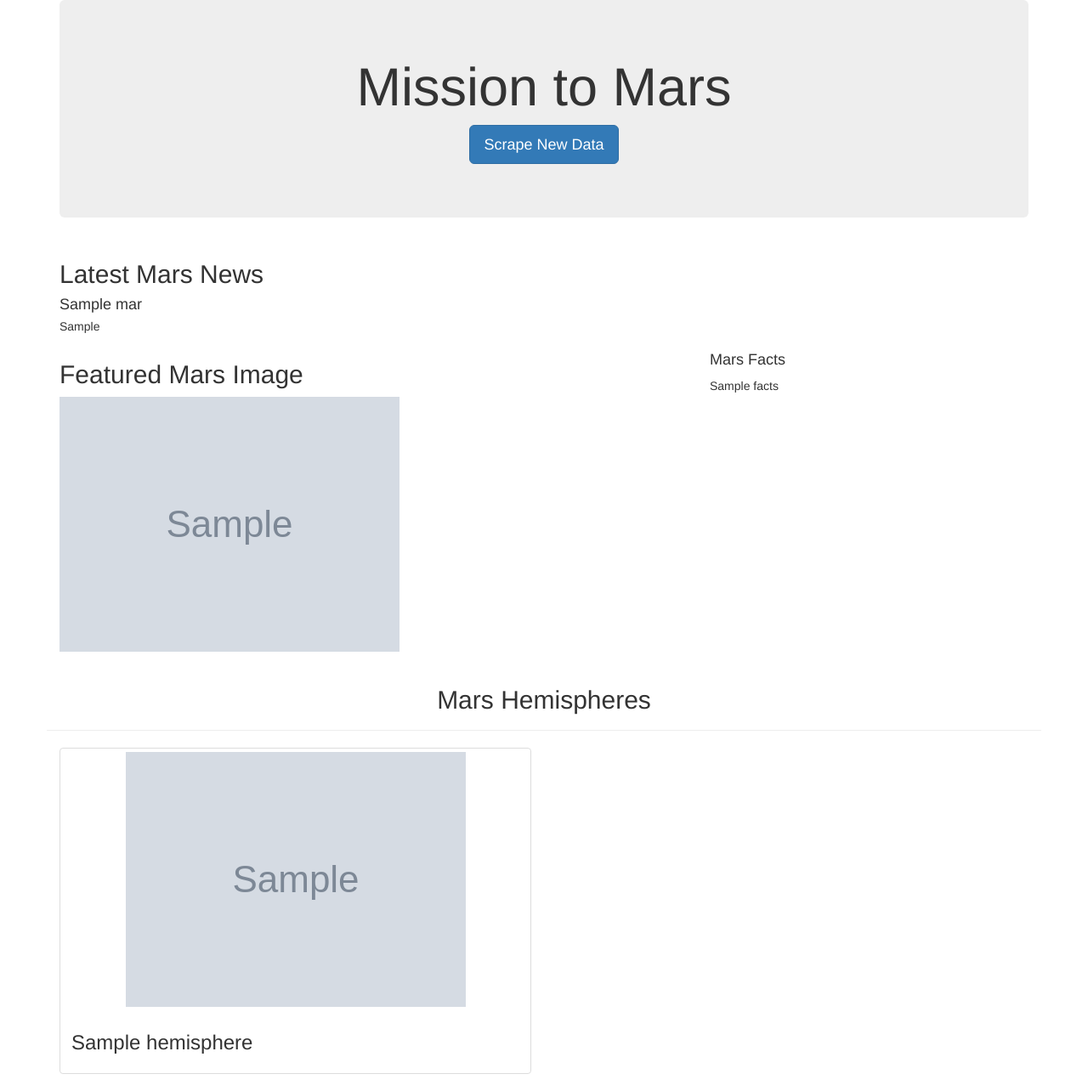
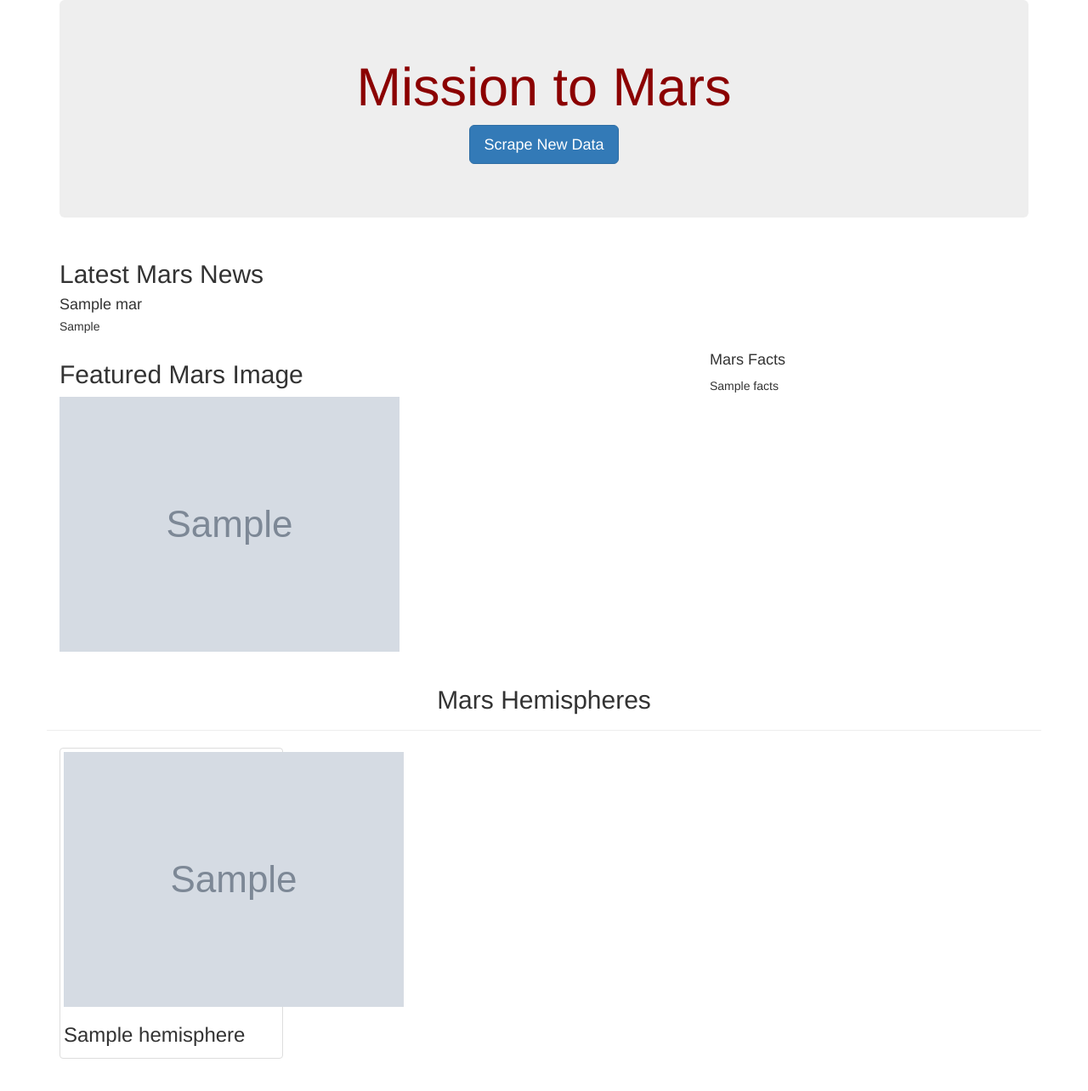
Before and after one commit to NortonAAA/Mission-to-Mars, a Flask app: page / in a window 1280 px wide. Shown: the whole page at 85% size. After the commit the page ends 1246 px from the top, so only its background shows below. Run offline with Flask 2, Linux system fonts and the light colour scheme; grey boxes marked "Sample" are stand-in pictures; a database or web service that is not in the repository returns one stand-in record (values such as "Sample title"); some libraries are stand-ins or nearby versions.

Commit message:
Deliverable 3

```diff
--- a/templates/index.html
+++ b/templates/index.html
@@ -14,7 +14,7 @@
     <div class="container">
       <!-- Add Jumbotron to Header -->
       <div class="jumbotron text-center">
-        <h1>Mission to Mars</h1>
+        <h1 style="color:darkred">Mission to Mars</h1>
         <!-- Add a button to activate scraping script -->
         <p><a class="btn btn-primary btn-lg" href="/scrape" role="button">Scrape New Data</a></p>
       </div>
@@ -61,8 +61,8 @@
         </div>
 
         {% for hemisphere in mars.hemispheres %}
-        <div class="col-md-6">
-          <div class="thumbnail">
+        <div class="col-sm-6 col-md-3">
+          <div class="img-thumbnail">
             <img src="{{hemisphere.img_url | default('static/images/error.png', true)}}" alt="...">
             <div class="caption">
               <h3>{{hemisphere.title}}</h3>
```
